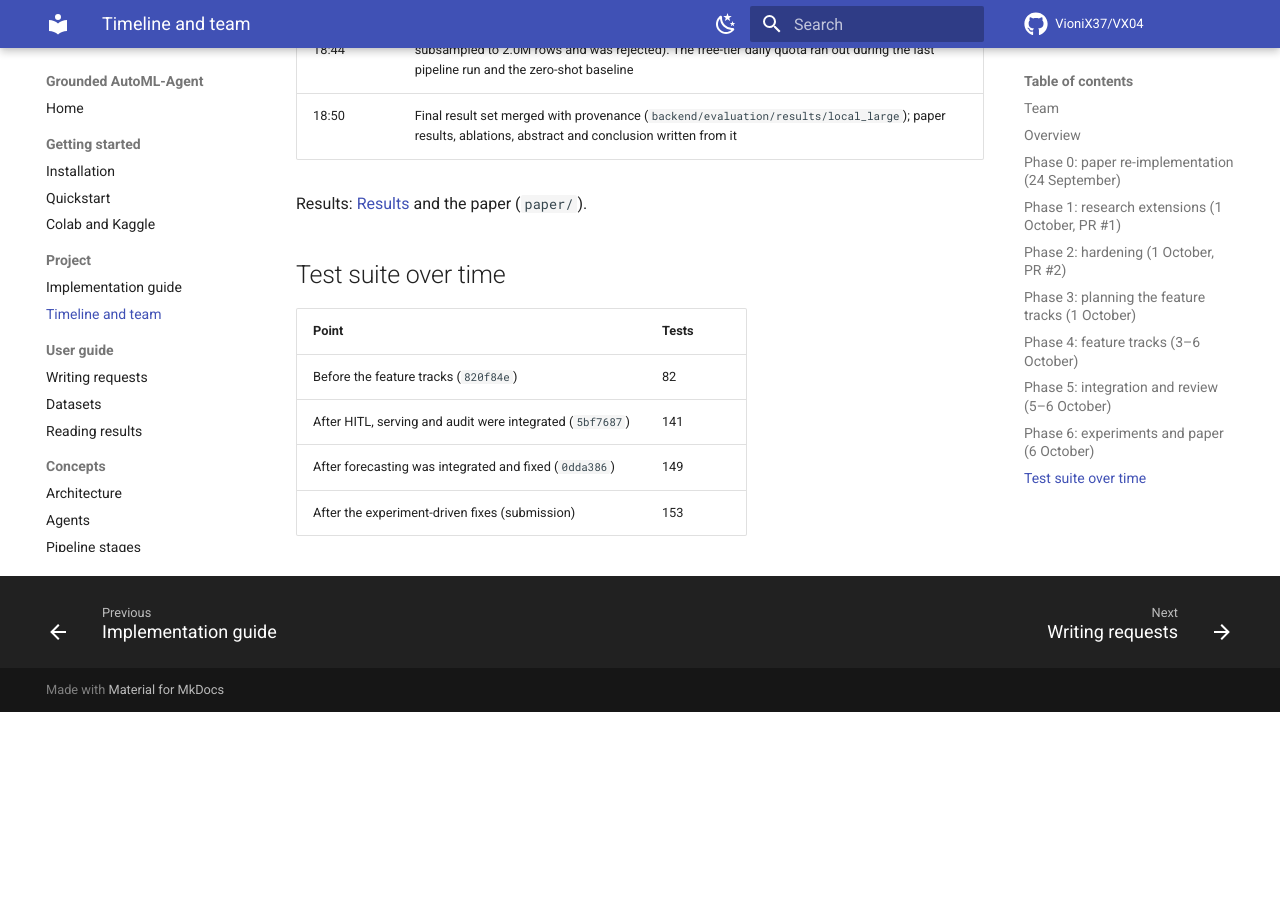
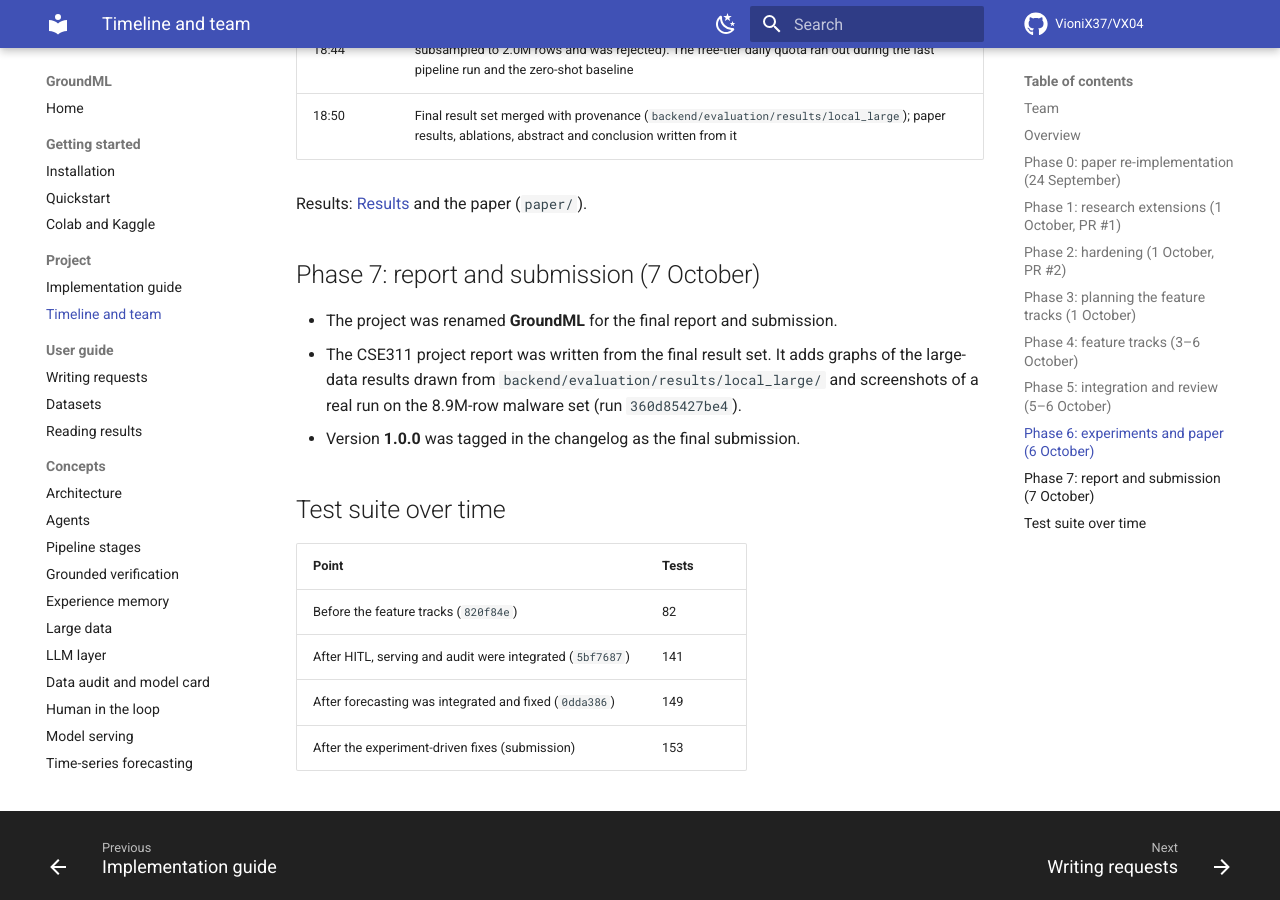
Before and after one commit to VioniX37/VX04, an MkDocs documentation site: the page built from docs/project/timeline.md, in a window 1280 px wide and 900 px high, scrolled down 4851 px. Built offline with MkDocs 1.6.1 and Material for MkDocs 9.7.7, drawn with Linux system fonts in a browser that asks for light colours; comment, search, counter and statistics services are not loaded; before the commit the page ends 5563 px from its top, so only the background shows below that.

Commit message:
docs: rename project to GroundML and finalise for submission (v1.0.0)
- Rename Grounded AutoML-Agent to GroundML across the README, docs site,
  paper, citation, license and package metadata. The automl_agent package
  and automl-agent CLI keep their names.
- README: add a Results section with the large-data study and replace the
  unqualified runtime claim with the tested 8.9M-row scale.
- Changelog: release 1.0.0 as the final CSE311 submission.
- Timeline: add phase 7 (report and submission).
- Bump the version to 1.0.0.

````diff
--- a/docs/project/timeline.md
+++ b/docs/project/timeline.md
@@ -18,7 +18,7 @@ Indian Institute of Information Technology Kottayam.
 
 ```mermaid
 gantt
-    title Grounded AutoML-Agent
+    title GroundML
     dateFormat YYYY-MM-DD
     axisFormat %d %b
     section Foundation
@@ -117,6 +117,12 @@ The large-data study ran with Gemini on this machine (12th-gen Intel Core i5-123
 
 Results: [Results](../research/results.md) and the paper (`paper/`).
 
+## Phase 7: report and submission (7 October)
+
+- The project was renamed **GroundML** for the final report and submission.
+- The CSE311 project report was written from the final result set. It adds graphs of the large-data results drawn from `backend/evaluation/results/local_large/` and screenshots of a real run on the 8.9M-row malware set (run `360d85427be4`).
+- Version **1.0.0** was tagged in the changelog as the final submission.
+
 ## Test suite over time
 
 | Point | Tests |
--- a/mkdocs.yml
+++ b/mkdocs.yml
@@ -1,4 +1,4 @@
-site_name: Grounded AutoML-Agent
+site_name: GroundML
 site_description: Multi-agent LLM framework for full-pipeline AutoML with grounded verification and experience memory
 repo_url: https://github.com/VioniX37/VX04
 repo_name: VioniX37/VX04
````
Also changed, not shown: CHANGELOG.md (+5 -0 lines), CONTRIBUTING.md (+1 -1 lines), README.md (+22 -3 lines), backend/README.md (+1 -1 lines), docs/index.md (+2 -2 lines), docs/research/proposal.md (+1 -1 lines), frontend/README.md (+1 -1 lines), 6 other files.
